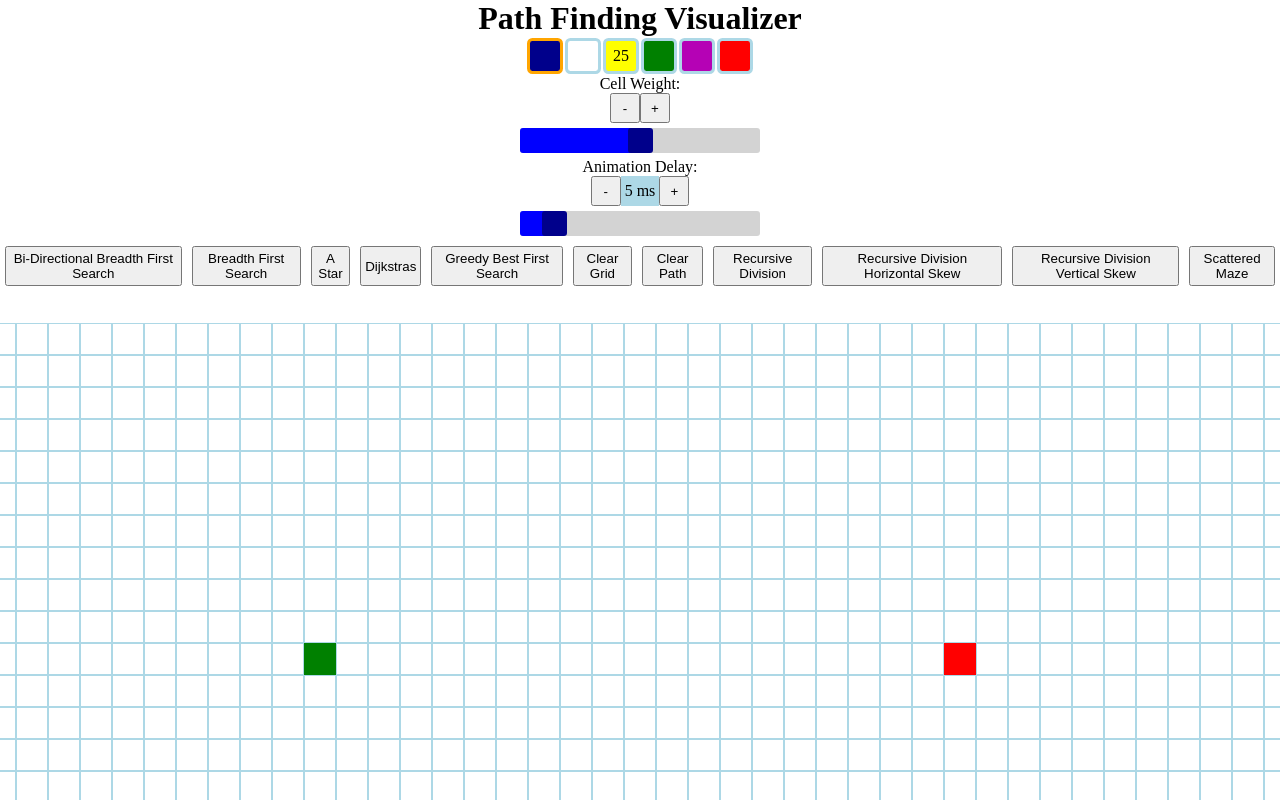
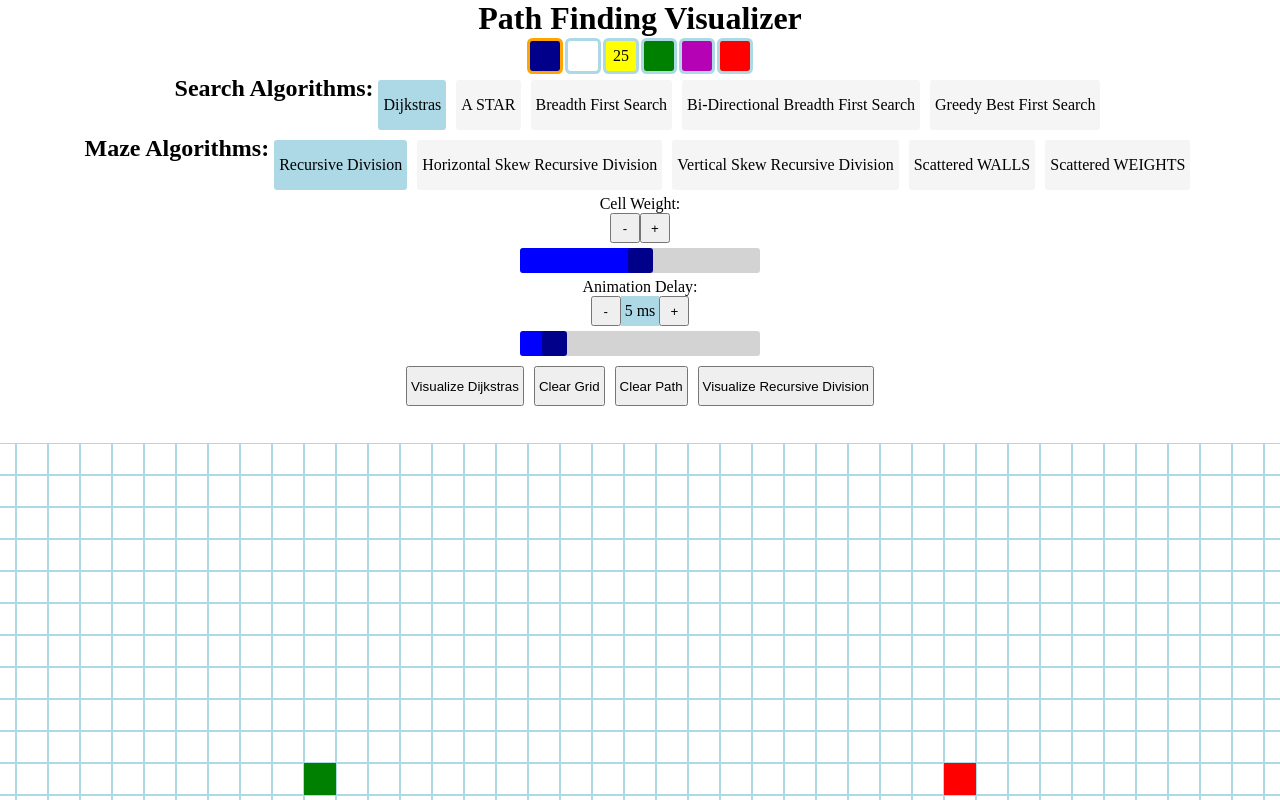
Before and after one commit to athulgeorge37/Path_Finding_Visualizer, a React (Create React App) app: page / in a window 1280 px wide. Shown: the top 800 px of the page. Built offline with nearby package versions, Linux system fonts and the light colour scheme.

Commit message:
improves selection of algos and mazes, fixes some bugs

```diff
--- a/src/App.css
+++ b/src/App.css
@@ -8,6 +8,13 @@ h1 {
 .cell_types {
     display: flex;
     justify-content: center;
+
+    -webkit-user-select: none; /* Safari */
+     -khtml-user-select: none; /* Konqueror HTML */
+       -moz-user-select: none; /* Old versions of Firefox */
+        -ms-user-select: none; /* Internet Explorer/Edge */
+            user-select: none; /* Non-prefixed version, currently
+                                  supported by Chrome, Edge, Opera and Firefox */
 }
 
 
@@ -57,11 +64,55 @@ h1 {
     cursor: pointer;
 }
 
-.active {
+.cell_types .active {
     border: 3px solid orange;
 }
 
 /* end of cell type picker css */
+
+
+/* start of search algo picker css */
+
+.search_algorithms,
+.maze_algorithms {
+    display: flex;
+    justify-content: center;
+
+    -webkit-user-select: none; /* Safari */
+     -khtml-user-select: none; /* Konqueror HTML */
+       -moz-user-select: none; /* Old versions of Firefox */
+        -ms-user-select: none; /* Internet Explorer/Edge */
+            user-select: none; /* Non-prefixed version, currently
+                                  supported by Chrome, Edge, Opera and Firefox */
+}
+
+
+.search_algorithms .search_algos,
+.maze_algorithms .maze_algos {
+    width: fit-content;
+    height: 40px;
+    margin: 5px;
+    padding: 5px;
+
+    border-radius: 3px;
+
+    background-color: whitesmoke;
+    display: flex;
+    justify-content: center;
+    align-items: center;
+}
+
+.search_algorithms .search_algos:hover,
+.maze_algorithms .maze_algos:hover {
+    background-color: lightblue;
+}
+
+.search_algorithms .active,
+.maze_algorithms .active {
+    background-color: lightblue;
+}
+/* end of search algo picker css */
+
 
 
 
--- a/src/App.js
+++ b/src/App.js
@@ -13,6 +13,16 @@ function App() {
 		cell_types: ["WALL", "AIR", "WEIGHTED", "START", "MIDDLE", "END"]
 	});
 
+	const [search_algorithms, set_search_algorithm] = useState({
+		current_algorithm: "Dijkstras",
+		available_algorithms: ["Dijkstras", "A STAR", "Breadth First Search", "Bi-Directional Breadth First Search", "Greedy Best First Search"]
+	});
+
+	const [maze_algorithms, set_maze_algorithm] = useState({
+		current_maze: "Recursive Division",
+		available_mazes: ["Recursive Division", "Horizontal Skew Recursive Division", "Vertical Skew Recursive Division", "Scattered WALLS", "Scattered WEIGHTS"]
+	});
+
 	const [animation_speed, set_animation_speed] = useState(DELAY_ANIMATION)
 	const [cell_weight, set_cell_weight] = useState(DEFAULT_WEIGHTED_VALUE)
 
@@ -21,13 +31,48 @@ function App() {
 		set_cell_type({...my_cell_type, active_cell: my_cell_type.cell_types[index]});
 	}
 
-	const toggle_active_style = (index) => {
-		if (my_cell_type.cell_types[index] === my_cell_type.active_cell) {
-			return my_cell_type.cell_types[index] + "_cell_type cell_type active"
+	const toggle_active_search_algo = (index) => {
+		set_search_algorithm({...search_algorithms, current_algorithm: search_algorithms.available_algorithms[index]});
+	}
+
+	const toggle_active_maze_algo = (index) => {
+		set_maze_algorithm({...maze_algorithms, current_maze: maze_algorithms.available_mazes[index]});
+	}
+
+	const toggle_active_cell_type_style = (index) => {
+
+		// return my_cell_type.cell_types[index] + "_cell_type cell_type active"
+		const current_cell = my_cell_type.cell_types[index]
+
+		if (current_cell === my_cell_type.active_cell) {
+			return current_cell + "_cell_type cell_type active"
 		} else {
-			return my_cell_type.cell_types[index] + "_cell_type cell_type"
+			return current_cell + "_cell_type cell_type"
 		}
 	}
+
+	const toggle_active_search_algo_style = (index) => {
+
+		const current_algo = search_algorithms.available_algorithms[index]
+
+		if (current_algo === search_algorithms.current_algorithm) {
+			return current_algo + " search_algos active"
+		} else {
+			return current_algo + " search_algos"
+		}
+	}
+
+	const toggle_active_maze_algo_style = (index) => {
+
+		const current_maze = maze_algorithms.available_mazes[index]
+
+		if (current_maze === maze_algorithms.current_maze) {
+			return current_maze + " maze_algos active"
+		} else {
+			return current_maze + " maze_algos"
+		}
+	}
+
 
 	const increment_animation_speed = (new_speed) => {
         if (new_speed < 0 || new_speed > 50) {
@@ -69,7 +114,7 @@ function App() {
 						return (
 							<div
 								key={index}
-								className={toggle_active_style(index)}
+								className={toggle_active_cell_type_style(index)}
 								onClick={() => toggle_active_cell_type(index)}
 
 								style={ {backgroundColor: my_new_color} }
@@ -82,9 +127,35 @@ function App() {
 					return (
 						<div
 							key={index}
-							className={toggle_active_style(index)}
+							className={toggle_active_cell_type_style(index)}
 							onClick={() => toggle_active_cell_type(index)}
 						/>
+					)
+				})}
+			</div>
+
+			<div className="search_algorithms">
+			<h2>Search Algorithms:</h2>
+				{search_algorithms.available_algorithms.map((algo, index) => {
+					return (
+						<div
+							key={index}
+							className={toggle_active_search_algo_style(index)}
+							onClick={() => toggle_active_search_algo(index)}
+						>{algo}</div>
+					)
+				})}
+			</div>
+
+			<div className="maze_algorithms">
+			<h2>Maze Algorithms:</h2>
+				{maze_algorithms.available_mazes.map((maze, index) => {
+					return (
+						<div
+							key={index}
+							className={toggle_active_maze_algo_style(index)}
+							onClick={() => toggle_active_maze_algo(index)}
+						>{maze}</div>
 					)
 				})}
 			</div>
@@ -153,6 +224,8 @@ function App() {
 				animation_speed={animation_speed}
 				cell_weight={cell_weight}
 				calcColor={calcColor}
+				current_algorithm={search_algorithms.current_algorithm}
+				current_maze={maze_algorithms.current_maze}
 			/>
 		</div>
 	);
--- a/src/Grid.js
+++ b/src/Grid.js
@@ -93,6 +93,7 @@ function Grid(props) {
             for (const my_cell of row) {
                 const current_classname =  my_grid_ref.current[my_cell.y_val][my_cell.x_val].className
                 my_grid_ref.current[my_cell.y_val][my_cell.x_val].style = null
+                my_grid_ref.current[my_cell.y_val][my_cell.x_val].innerText = null
                 if (current_classname.includes("START")) {
                     my_grid_ref.current[my_cell.y_val][my_cell.x_val].className = my_cell.my_key + " Grid_Cell START";
                 } else if (current_classname.includes("END")) {
@@ -132,6 +133,8 @@ function Grid(props) {
                 can_be_updated = false
             } else {
                 my_Grid[y][x].weight = props.cell_weight
+
+                my_grid_ref.current[y][x].innerText = props.cell_weight
 
                 const new_color = props.calcColor(0, 50, props.cell_weight)
 
@@ -232,7 +235,7 @@ function Grid(props) {
         }
     }
 
-    const Start_Search_Algorithm = (algorithm) => {
+    const Start_Search_Algorithm = () => {
 
         my_grid_ref.current[0][0].scrollIntoView()
         clear_visited_and_path_cells()
@@ -250,7 +253,7 @@ function Grid(props) {
 
         let slow_visited_animation = false
 
-        if (algorithm === "A*") {
+        if ( props.current_algorithm === "A STAR") {
 
             let curr_start = my_start_cell
             for (let k = 0; k < middle_stops.length; k++) {
@@ -268,7 +271,7 @@ function Grid(props) {
                 curr_start = middle_stops[k]
             }
 
-        } else if (algorithm === "Breadth_First_Search") {
+        } else if ( props.current_algorithm === "Breadth First Search") {
 
             let curr_start = my_start_cell
             for (let k = 0; k < middle_stops.length; k++) {
@@ -288,7 +291,7 @@ function Grid(props) {
 
             slow_visited_animation = true
 
-        } else if (algorithm === "Bi_Directional_Breadth_First_Search") {
+        } else if ( props.current_algorithm === "Bi-Directional Breadth First Search") {
 
             let curr_start = my_start_cell
             for (let k = 0; k < middle_stops.length; k++) {
@@ -308,7 +311,7 @@ function Grid(props) {
 
             slow_visited_animation = true
 
-        } else if (algorithm === "Dijkstras_Algorithm") {
+        } else if ( props.current_algorithm === "Dijkstras") {
 
             let curr_start = my_start_cell
             for (let k = 0; k < middle_stops.length; k++) {
@@ -327,7 +330,7 @@ function Grid(props) {
             }
 
             slow_visited_animation = true
-        } else if (algorithm === "Greedy_Best_First_Search") {
+        } else if ( props.current_algorithm === "Greedy Best First Search") {
 
             let curr_start = my_start_cell
             for (let k = 0; k < middle_stops.length; k++) {
@@ -616,6 +619,9 @@ function Grid(props) {
                     came_from[neighbor_cell.my_key] = current_cell
                 }
             }
+
+
+
         }
 
         // returns a path from end to start
@@ -694,6 +700,40 @@ function Grid(props) {
 
                 // animation speed
             }, props.animation_speed * k);
+        }
+
+    }
+
+    const animate_weighted_cells = (weighted_cells) => {
+        // prevents animating when animation speed is low, cus it looks laggy
+        let check_animated = "WEIGHTED"
+        if (props.animation_speed > 3) {
+            check_animated = "WEIGHTED_Animated"
+        }
+
+
+        // changing cells to searched area color with a delay
+        for (let k=0; k < weighted_cells.length; k++) {
+            setTimeout(() => {
+                const weighted_cell = weighted_cells[k][0]
+                const new_weight = weighted_cells[k][1]
+
+                my_Grid[weighted_cell.y_val][weighted_cell.x_val].weight = new_weight
+                my_Grid[weighted_cell.y_val][weighted_cell.x_val].cell_state = "WEIGHTED"
+
+                const new_color = props.calcColor(0, 50, new_weight)
+
+                my_grid_ref.current[weighted_cell.y_val][weighted_cell.x_val].style.backgroundColor = new_color
+                my_grid_ref.current[weighted_cell.y_val][weighted_cell.x_val].style.border = "0.5px solid " + new_color
+                my_grid_ref.current[weighted_cell.y_val][weighted_cell.x_val].innerText = new_weight
+
+                let weighted_class_name =  weighted_cell.my_key + " Grid_Cell " + check_animated + " " + weighted_cell.cell_state;
+
+                my_grid_ref.current[weighted_cell.y_val][weighted_cell.x_val].className = weighted_class_name
+
+                // animation speed
+            }, props.animation_speed * k);
+
         }
 
     }
@@ -786,10 +826,41 @@ function Grid(props) {
 
         return rand_num
 
-      }
+    }
 
+    const generateRandom = (min=0, max=50) => {
 
-    const Scattered_Maze = () => {
+        // find diff
+        let difference = max - min;
+
+        // generate random number
+        let rand = Math.random();
+
+        // multiply with difference
+        rand = Math.floor( rand * difference);
+
+        // add with min value
+        rand = rand + min;
+
+        return rand;
+    }
+
+    const Start_Maze_Algorithm = () => {
+
+        if (props.current_maze === "Recursive Division") {
+            Recursive_Division_Maze("NONE")
+        } else if (props.current_maze === "Horizontal Skew Recursive Division") {
+            Recursive_Division_Maze("H")
+        } else if (props.current_maze === "Vertical Skew Recursive Division") {
+            Recursive_Division_Maze("V")
+        } else if (props.current_maze === "Scattered WALLS") {
+            Scattered_Maze_WALL()
+        } else if (props.current_maze === "Scattered WEIGHTS") {
+            Scattered_Maze_WEIGHTED()
+        }
+    }
+
+    const Scattered_Maze_WALL = () => {
 
         const walls_to_render = []
 
@@ -814,6 +885,34 @@ function Grid(props) {
         // updating the cell state in the grid so that the searching algorithms work
         for (const wall of walls_to_render) {
             my_Grid[wall.y_val][wall.x_val].cell_state = "WALL"
+        }
+    }
+
+    const Scattered_Maze_WEIGHTED = () => {
+
+        const cells_to_render = []
+
+        for (const row of my_Grid) {
+            for (const cell of row) {
+                // not adding walls at the start or end cells
+                if ((cell.x_val === my_start_cell.x_val && cell.y_val === my_start_cell.y_val) ||
+                    (cell.x_val === my_end_cell.x_val && cell.y_val === my_end_cell.y_val)) {
+                    continue
+                }
+
+                // if random number smaller than 0.33 then it is a wall
+                if (Math.random() < 0.30) {
+                    cells_to_render.push([cell, generateRandom()])
+                }
+            }
+        }
+
+        // animating the walls_to_render with a delay
+        animate_weighted_cells(cells_to_render)
+
+        // updating the cell state in the grid so that the searching algorithms work
+        for (const cell of cells_to_render) {
+            my_Grid[cell.y_val][cell.x_val].cell_state = "WEIGHTED"
         }
     }
 
@@ -1051,20 +1150,13 @@ function Grid(props) {
     return (
         <>
             <div className="buttons">
-                <button onClick={() => Start_Search_Algorithm("Bi_Directional_Breadth_First_Search")}>Bi-Directional Breadth First Search</button>
-                <button onClick={() => Start_Search_Algorithm("Breadth_First_Search")}>Breadth First Search</button>
-                <button onClick={() => Start_Search_Algorithm("A*")}>A Star</button>
-                <button onClick={() => Start_Search_Algorithm("Dijkstras_Algorithm")}>Dijkstras</button>
-                <button onClick={() => Start_Search_Algorithm("Greedy_Best_First_Search")}>Greedy Best First Search</button>
+                <button onClick={Start_Search_Algorithm}>Visualize {props.current_algorithm}</button>
 
                 <button onClick={clear_grid}>Clear Grid</button>
                 <button onClick={clear_visited_and_path_cells}>Clear Path</button>
 
-                <button onClick={() => Recursive_Division_Maze("NONE")}>Recursive Division</button>
-                <button onClick={() => Recursive_Division_Maze("H")}>Recursive Division Horizontal Skew</button>
-                <button onClick={() => Recursive_Division_Maze("V")}>Recursive Division Vertical Skew</button>
+                <button onClick={Start_Maze_Algorithm}>Visualize {props.current_maze}</button>
 
-                <button onClick={Scattered_Maze}>Scattered Maze</button>
 
             </div>
 
@@ -1113,6 +1205,7 @@ function Grid(props) {
                 })}
             </div>
         </>
+
     );
 }
 
```
Also changed, not shown: src/Grid.css (+15 -3 lines).
